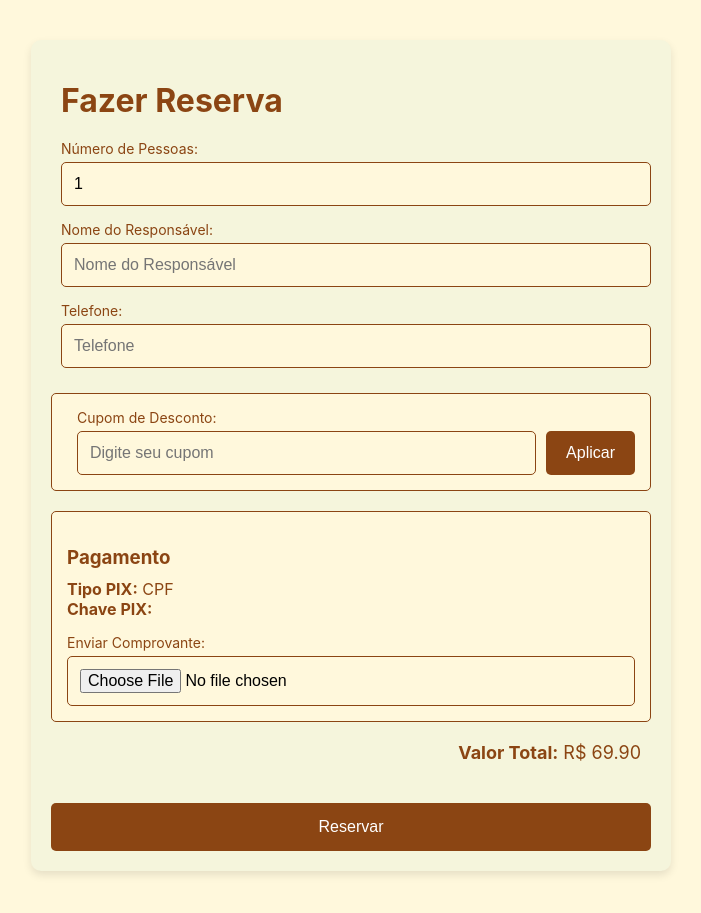
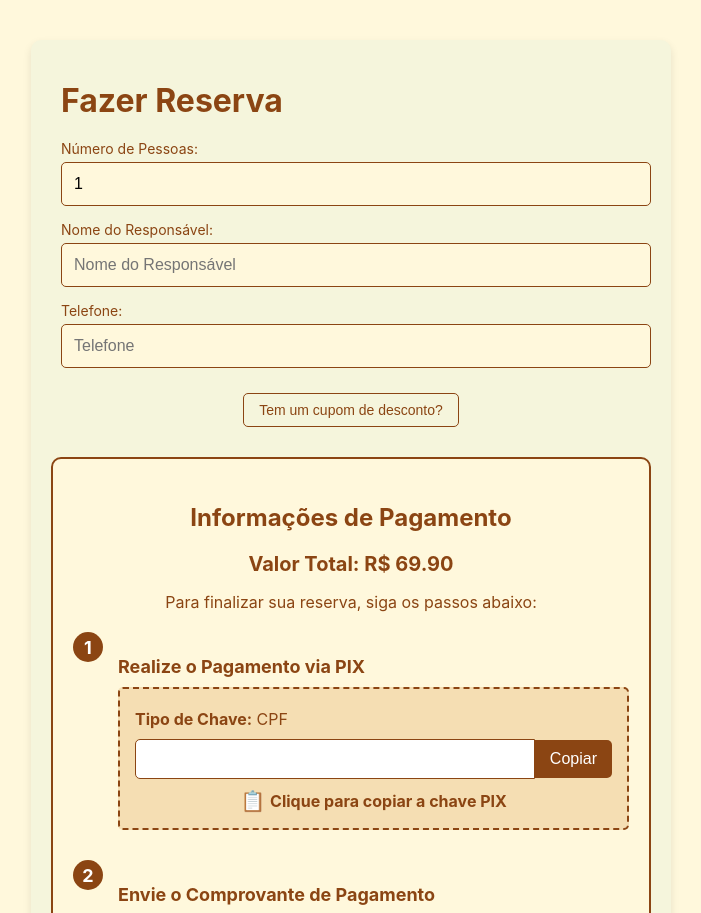
Before and after one commit to lucasgod464/reserva1.0, a React (Vite) app: page / in a window 1280 px wide. Shown: the top 913 px of the page, without its empty margins (289-990 px from the left). Built offline with nearby package versions, Linux system fonts and the light colour scheme; no server answers; the database is empty.

Commit message:
Initial commit from your app

```diff
--- a/src/Reserva.jsx
+++ b/src/Reserva.jsx
@@ -88,7 +88,7 @@ const Reserva = () => {
     const cupomValido = cuponsDisponiveis.find(c => c.nome === cupom);
     if (cupomValido) {
       setDescontoAplicado(cupomValido.desconto);
-      showNotification(`Cupom "${cupomValido.nome}" aplicado com sucesso!`, 'success');
+      showNotification('Cupom aplicado com sucesso!', 'success');
     } else {
       setDescontoAplicado(0);
       showNotification('Cupom inválido', 'error');
@@ -102,6 +102,24 @@ const Reserva = () => {
 
   const handleSubmit = async (e) => {
     e.preventDefault();
+
+    // Validação dos campos
+    const nomesPreenchidos = nomes.every(nome => nome.trim() !== '');
+    if (!nomesPreenchidos) {
+      showNotification('Preencha todos os nomes', 'error');
+      return;
+    }
+
+    if (!telefone.trim()) {
+      showNotification('Informe um número de telefone', 'error');
+      return;
+    }
+
+    if (!comprovante) {
+      showNotification('Envie o comprovante de pagamento', 'error');
+      return;
+    }
+
     try {
       let comprovanteNome = null;
 
@@ -135,7 +153,7 @@ const Reserva = () => {
 
       if (error) throw error;
 
-      showNotification(`Reserva realizada com sucesso! ID: ${data[0].id}`, 'success');
+      showNotification('Reserva realizada com sucesso!', 'success');
       setPessoas(1);
       setNomes(['']);
       setCriancas([false]);
@@ -144,7 +162,7 @@ const Reserva = () => {
       setCupom('');
       setDescontoAplicado(0);
     } catch (error) {
-      showNotification('Erro ao salvar a reserva: ' + error.message, 'error');
+      showNotification('Erro ao salvar a reserva', 'error');
     }
   };
 
@@ -196,11 +214,7 @@ const Reserva = () => {
         handleComprovanteChange={handleComprovanteChange}
       />
 
-      <div style={styles.totalContainer}>
-        <strong>Valor Total:</strong> R$ {valorTotal}
-      </div>
-
-      <button type="submit" style={styles.button} onClick={handleSubmit}>Reservar</button>
+      <button type="submit" style={styles.button} onClick={handleSubmit}>Finalizar Reserva</button>
 
       {mostrarPopupPix && (
         <PixPopup
@@ -227,13 +241,6 @@ const styles = {
     marginBottom: '20px',
     paddingLeft: '10px'
   },
-  totalContainer: {
-    textAlign: 'right',
-    fontSize: '18px',
-    color: '#8B4513',
-    margin: '20px 0',
-    paddingRight: '10px'
-  },
   button: {
     padding: '15px',
     fontSize: '16px',
--- a/src/components/PagamentoSection.jsx
+++ b/src/components/PagamentoSection.jsx
@@ -1,4 +1,4 @@
-import React from 'react';
+import React, { useRef, useState } from 'react';
 
 const PagamentoSection = ({
   chavepix,
@@ -8,6 +8,9 @@ const PagamentoSection = ({
   mostrarAviso,
   handleComprovanteChange
 }) => {
+  const chavePixRef = useRef(null);
+  const [nomeArquivo, setNomeArquivo] = useState('');
+
   const tiposChavePix = {
     cpf: 'CPF',
     cnpj: 'CNPJ',
@@ -16,27 +19,96 @@ const PagamentoSection = ({
     chaveAleatoria: 'Chave Aleatória'
   };
 
+  const copiarChavePix = () => {
+    if (navigator.clipboard && window.isSecureContext) {
+      navigator.clipboard.writeText(chavepix)
+        .then(handleClickPix)
+        .catch(copiaManual);
+    } else {
+      copiaManual();
+    }
+  };
+
+  const copiaManual = () => {
+    if (chavePixRef.current) {
+      chavePixRef.current.select();
+      document.execCommand('copy');
+    }
+    handleClickPix();
+  };
+
+  const handleFileChange = (e) => {
+    const file = e.target.files[0];
+    if (file) {
+      setNomeArquivo(file.name);
+    } else {
+      setNomeArquivo('');
+    }
+    handleComprovanteChange(e);
+  };
+
   return (
     <div style={styles.pagamentoContainer}>
-      <h3 style={styles.pagamentoTitle}>Pagamento</h3>
-      <div style={styles.pixContainer} onClick={handleClickPix}>
-        <strong>Tipo PIX:</strong> {tiposChavePix[tipo_chavepix]}<br />
-        <strong>Chave PIX:</strong> {chavepix}
+      <h3 style={styles.pagamentoTitle}>Informações de Pagamento</h3>
+
+      <div style={styles.pagamentoInfo}>
+        <p style={styles.valorTotal}>Valor Total: R$ {valorTotal}</p>
+        <p style={styles.instrucao}>Para finalizar sua reserva, siga os passos abaixo:</p>
+      </div>
+
+      <div style={styles.passos}>
+        <div style={styles.passo}>
+          <span style={styles.passoNumero}>1</span>
+          <div style={styles.passoConteudo}>
+            <h4 style={styles.passoTitulo}>Realize o Pagamento via PIX</h4>
+            <div style={styles.pixContainer} onClick={copiarChavePix}>
+              <p style={styles.pixInfo}><strong>Tipo de Chave:</strong> {tiposChavePix[tipo_chavepix]}</p>
+              <div style={styles.pixInputContainer}>
+                <input
+                  ref={chavePixRef}
+                  style={styles.pixInput}
+                  value={chavepix}
+                  readOnly
+                  onClick={(e) => e.stopPropagation()}
+                />
+                <button style={styles.copyButton} onClick={copiarChavePix}>
+                  Copiar
+                </button>
+              </div>
+              <div style={styles.copyIndicator}>
+                <span style={styles.copyIcon}>📋</span>
+                Clique para copiar a chave PIX
+              </div>
             </div>
             {mostrarAviso && (
               <div style={styles.aviso}>
-          Chave PIX copiada com sucesso!
+                <span style={styles.avisoIcon}>✅</span>
+                Chave PIX copiada! Abra seu app de pagamentos para continuar.
               </div>
             )}
+          </div>
+        </div>
+
+        <div style={styles.passo}>
+          <span style={styles.passoNumero}>2</span>
+          <div style={styles.passoConteudo}>
+            <h4 style={styles.passoTitulo}>Envie o Comprovante de Pagamento</h4>
             <div style={styles.inputGroup}>
-        <label style={styles.label}>Enviar Comprovante:</label>
+              <label style={styles.fileInputLabel} htmlFor="comprovante">
+                {nomeArquivo ? nomeArquivo : 'Selecione o arquivo do comprovante'}
+              </label>
               <input
-          style={styles.input}
+                id="comprovante"
+                style={styles.fileInput}
                 type="file"
                 accept="image/*,application/pdf"
-          onChange={handleComprovanteChange}
+                onChange={handleFileChange}
                 required
               />
+            </div>
+            <p style={styles.comprovanteInstrucao}>Formatos aceitos: imagens e PDF</p>
+          </div>
+        </div>
       </div>
     </div>
   );
@@ -44,45 +116,165 @@ const PagamentoSection = ({
 
 const styles = {
   pagamentoContainer: {
-    marginTop: '20px',
-    padding: '15px',
-    border: '1px solid #8B4513',
-    borderRadius: '5px',
+    marginTop: '30px',
+    padding: '20px',
+    border: '2px solid #8B4513',
+    borderRadius: '10px',
     backgroundColor: '#FFF8DC'
   },
   pagamentoTitle: {
-    marginBottom: '10px',
+    fontSize: '24px',
+    color: '#8B4513',
+    marginBottom: '20px',
+    textAlign: 'center'
+  },
+  pagamentoInfo: {
+    marginBottom: '20px',
+    textAlign: 'center'
+  },
+  valorTotal: {
+    fontSize: '20px',
+    fontWeight: 'bold',
+    color: '#8B4513',
+    marginBottom: '10px'
+  },
+  instrucao: {
+    fontSize: '16px',
     color: '#8B4513'
   },
+  passos: {
+    display: 'flex',
+    flexDirection: 'column',
+    gap: '20px'
+  },
+  passo: {
+    display: 'flex',
+    alignItems: 'flex-start',
+    gap: '15px'
+  },
+  passoNumero: {
+    display: 'flex',
+    justifyContent: 'center',
+    alignItems: 'center',
+    width: '30px',
+    height: '30px',
+    borderRadius: '50%',
+    backgroundColor: '#8B4513',
+    color: 'white',
+    fontWeight: 'bold',
+    fontSize: '18px'
+  },
+  passoConteudo: {
+    flex: 1
+  },
+  passoTitulo: {
+    fontSize: '18px',
+    color: '#8B4513',
+    marginBottom: '10px'
+  },
   pixContainer: {
-    marginBottom: '15px',
+    padding: '15px',
+    backgroundColor: '#F5DEB3',
+    borderRadius: '5px',
+    cursor: 'pointer',
+    marginBottom: '10px',
+    border: '2px dashed #8B4513',
+    transition: 'all 0.3s ease',
+    '&:hover': {
+      backgroundColor: '#FFE4B5',
+      transform: 'scale(1.02)'
+    }
+  },
+  pixInfo: {
+    margin: '5px 0',
+    color: '#8B4513',
+    fontSize: '16px'
+  },
+  pixInputContainer: {
+    display: 'flex',
+    alignItems: 'center',
+    marginTop: '10px'
+  },
+  pixInput: {
+    flex: 1,
+    padding: '10px',
     fontSize: '16px',
     color: '#8B4513',
+    backgroundColor: 'white',
+    border: '1px solid #8B4513',
+    borderRadius: '5px 0 0 5px',
+    cursor: 'text'
+  },
+  copyButton: {
+    padding: '10px 15px',
+    fontSize: '16px',
+    color: 'white',
+    backgroundColor: '#8B4513',
+    border: 'none',
+    borderRadius: '0 5px 5px 0',
     cursor: 'pointer',
     '&:hover': {
-      textDecoration: 'underline'
+      backgroundColor: '#A0522D'
     }
   },
+  copyIndicator: {
+    display: 'flex',
+    alignItems: 'center',
+    justifyContent: 'center',
+    marginTop: '10px',
+    color: '#8B4513',
+    fontWeight: 'bold'
+  },
+  copyIcon: {
+    marginRight: '5px',
+    fontSize: '20px'
+  },
   aviso: {
-    marginBottom: '15px',
-    color: '#228B22',
-    fontSize: '14px'
+    marginTop: '10px',
+    padding: '10px',
+    backgroundColor: '#90EE90',
+    color: '#006400',
+    borderRadius: '5px',
+    display: 'flex',
+    alignItems: 'center',
+    justifyContent: 'center',
+    fontWeight: 'bold'
+  },
+  avisoIcon: {
+    marginRight: '10px',
+    fontSize: '20px'
   },
   inputGroup: {
-    display: 'flex',
-    flexDirection: 'column',
-    gap: '5px'
+    marginBottom: '10px',
+    position: 'relative'
   },
-  label: {
-    fontSize: '14px',
-    color: '#8B4513'
-  },
-  input: {
-    padding: '12px',
-    fontSize: '16px',
+  fileInputLabel: {
+    display: 'block',
+    padding: '10px',
+    backgroundColor: 'white',
+    color: '#8B4513',
     border: '1px solid #8B4513',
     borderRadius: '5px',
-    backgroundColor: '#FFF8DC'
+    cursor: 'pointer',
+    textAlign: 'center',
+    overflow: 'hidden',
+    whiteSpace: 'nowrap',
+    textOverflow: 'ellipsis'
+  },
+  fileInput: {
+    position: 'absolute',
+    top: 0,
+    left: 0,
+    opacity: 0,
+    width: '100%',
+    height: '100%',
+    cursor: 'pointer'
+  },
+  comprovanteInstrucao: {
+    fontSize: '14px',
+    color: '#8B4513',
+    fontStyle: 'italic',
+    marginTop: '5px'
   }
 };
 
--- a/src/components/PixPopup.jsx
+++ b/src/components/PixPopup.jsx
@@ -4,12 +4,23 @@ const PixPopup = ({ valorTotal, fecharPopupPix }) => {
   return (
     <div style={styles.popupOverlay}>
       <div style={styles.popup}>
-        <h3 style={styles.popupTitle}>Efetue o Pagamento</h3>
+        <button style={styles.closeButton} onClick={fecharPopupPix}>×</button>
+        <h3 style={styles.popupTitle}>Pagamento PIX</h3>
         <p style={styles.popupText}>
-          Chave PIX copiada! Efetue o pagamento de R$ {valorTotal} e clique em "Já fiz o pagamento" para continuar.
+          A chave PIX foi copiada para sua área de transferência. Siga os passos abaixo para concluir o pagamento:
+        </p>
+        <ol style={styles.instructionList}>
+          <li>Abra o aplicativo do seu banco ou carteira digital</li>
+          <li>Escolha a opção de pagamento via PIX</li>
+          <li>Cole a chave PIX copiada</li>
+          <li>Confira o valor de R$ {valorTotal}</li>
+          <li>Confirme o pagamento</li>
+        </ol>
+        <p style={styles.popupText}>
+          Após realizar o pagamento, retorne a esta página para enviar o comprovante.
         </p>
         <button style={styles.popupButton} onClick={fecharPopupPix}>
-          Já fiz o pagamento
+          Entendi
         </button>
       </div>
     </div>
@@ -29,20 +40,42 @@ const styles = {
     alignItems: 'center'
   },
   popup: {
+    position: 'relative',
     backgroundColor: '#FFF8DC',
     padding: '20px',
     borderRadius: '10px',
     boxShadow: '0 4px 8px rgba(0, 0, 0, 0.1)',
     maxWidth: '400px',
-    textAlign: 'center'
+    textAlign: 'left'
+  },
+  closeButton: {
+    position: 'absolute',
+    top: '10px',
+    right: '10px',
+    background: 'none',
+    border: 'none',
+    fontSize: '24px',
+    color: '#8B4513',
+    cursor: 'pointer',
+    padding: '0',
+    lineHeight: '1',
+    '&:hover': {
+      color: '#A0522D'
+    }
   },
   popupTitle: {
     color: '#8B4513',
-    marginBottom: '15px'
+    marginBottom: '15px',
+    textAlign: 'center'
   },
   popupText: {
     color: '#8B4513',
-    marginBottom: '20px'
+    marginBottom: '15px'
+  },
+  instructionList: {
+    color: '#8B4513',
+    marginLeft: '20px',
+    marginBottom: '15px'
   },
   popupButton: {
     padding: '10px 20px',
@@ -52,6 +85,8 @@ const styles = {
     border: 'none',
     borderRadius: '5px',
     cursor: 'pointer',
+    display: 'block',
+    margin: '0 auto',
     '&:hover': {
       backgroundColor: '#A0522D'
     }
--- a/src/components/ReservaForm.jsx
+++ b/src/components/ReservaForm.jsx
@@ -1,4 +1,4 @@
-import React from 'react';
+import React, { useState } from 'react';
 
 const ReservaForm = ({
   pessoas,
@@ -14,6 +14,8 @@ const ReservaForm = ({
   handleCupomChange,
   aplicarCupom
 }) => {
+  const [mostrarCupom, setMostrarCupom] = useState(false);
+
   return (
     <form style={styles.form}>
       <div style={styles.inputGroup}>
@@ -67,8 +69,15 @@ const ReservaForm = ({
       </div>
 
       <div style={styles.cupomContainer}>
-        <div style={styles.inputGroup}>
-          <label style={styles.label}>Cupom de Desconto:</label>
+        {!mostrarCupom ? (
+          <button
+            type="button"
+            style={styles.mostrarCupomButton}
+            onClick={() => setMostrarCupom(true)}
+          >
+            Tem um cupom de desconto?
+          </button>
+        ) : (
           <div style={styles.cupomInputGroup}>
             <input
               style={styles.cupomInput}
@@ -85,7 +94,7 @@ const ReservaForm = ({
               Aplicar
             </button>
           </div>
-        </div>
+        )}
       </div>
     </form>
   );
@@ -133,10 +142,20 @@ const styles = {
   },
   cupomContainer: {
     marginTop: '10px',
-    padding: '15px',
+    display: 'flex',
+    justifyContent: 'center'
+  },
+  mostrarCupomButton: {
+    padding: '8px 15px',
+    fontSize: '14px',
+    color: '#8B4513',
+    backgroundColor: 'transparent',
     border: '1px solid #8B4513',
     borderRadius: '5px',
-    backgroundColor: '#FFF8DC'
+    cursor: 'pointer',
+    '&:hover': {
+      backgroundColor: '#FFF8DC'
+    }
   },
   cupomInputGroup: {
     display: 'flex',
@@ -144,15 +163,15 @@ const styles = {
   },
   cupomInput: {
     flex: 1,
-    padding: '12px',
-    fontSize: '16px',
+    padding: '8px',
+    fontSize: '14px',
     border: '1px solid #8B4513',
     borderRadius: '5px',
     backgroundColor: '#FFF8DC'
   },
   cupomButton: {
-    padding: '12px 20px',
-    fontSize: '16px',
+    padding: '8px 15px',
+    fontSize: '14px',
     backgroundColor: '#8B4513',
     color: 'white',
     border: 'none',
```
Also changed, not shown: src/components/Notification.jsx (+8 -4 lines). Lines whose indentation alone changed are shown as unchanged.
